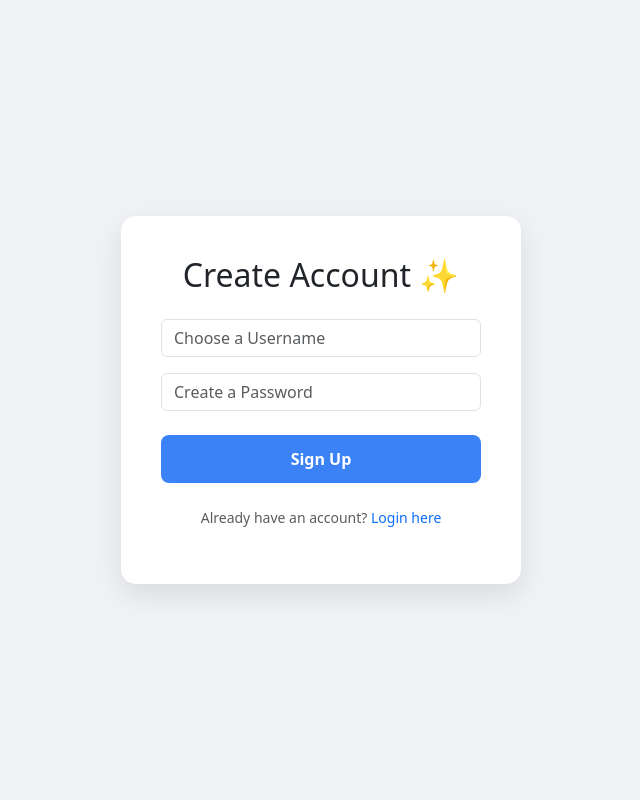
After one commit to PrashantRohilla02/GiftGallery, a Flask app: page /register in a window 1280 px wide. The commit adds this page. Shown: the whole page, without its empty margins (319-959 px from the left). Run offline with Flask 3, Linux system fonts and the light colour scheme.

Commit message:
Add login and registration templates with error handling

```diff
--- /dev/null
+++ b/templates/register.html
@@ -0,0 +1,76 @@
+<!doctype html>
+<html lang="en">
+  <head>
+    <meta charset="UTF-8" />
+    <meta name="viewport" content="width=device-width, initial-scale=1.0" />
+    <title>Register | GiftGallery</title>
+    <link
+      href="https://cdn.jsdelivr.net/npm/bootstrap@5.3.0/dist/css/bootstrap.min.css"
+      rel="stylesheet"
+    />
+    <style>
+      body {
+        background: #f0f2f5;
+        height: 100vh;
+        display: flex;
+        align-items: center;
+        justify-content: center;
+      }
+      .login-card {
+        background: white;
+        padding: 40px;
+        border-radius: 15px;
+        box-shadow: 0 10px 30px rgba(0, 0, 0, 0.1);
+        width: 100%;
+        max-width: 400px;
+        text-align: center;
+      }
+      .btn-custom {
+        background: #3b82f6;
+        color: white;
+        border: none;
+        padding: 12px 20px;
+        border-radius: 8px;
+        width: 100%;
+        font-weight: bold;
+      }
+      .btn-custom:hover {
+        background: #2563eb;
+        color: white;
+      }
+    </style>
+  </head>
+  <body>
+    <div class="login-card">
+      <h2 class="mb-4">Create Account ✨</h2>
+
+      {% if error %}
+      <div class="alert alert-danger p-2">{{ error }}</div>
+      {% endif %}
+
+      <form action="/register" method="POST">
+        <input
+          type="text"
+          name="username"
+          class="form-control mb-3"
+          placeholder="Choose a Username"
+          required
+        />
+        <input
+          type="password"
+          name="password"
+          class="form-control mb-4"
+          placeholder="Create a Password"
+          required
+        />
+        <button type="submit" class="btn btn-custom">Sign Up</button>
+      </form>
+      <div class="mt-4">
+        <p class="text-muted small">
+          Already have an account?
+          <a href="/" class="text-decoration-none">Login here</a>
+        </p>
+      </div>
+    </div>
+  </body>
+</html>
```
Also changed, not shown: templates/login.html (+14 -0 lines), giftgallery.db (added).
